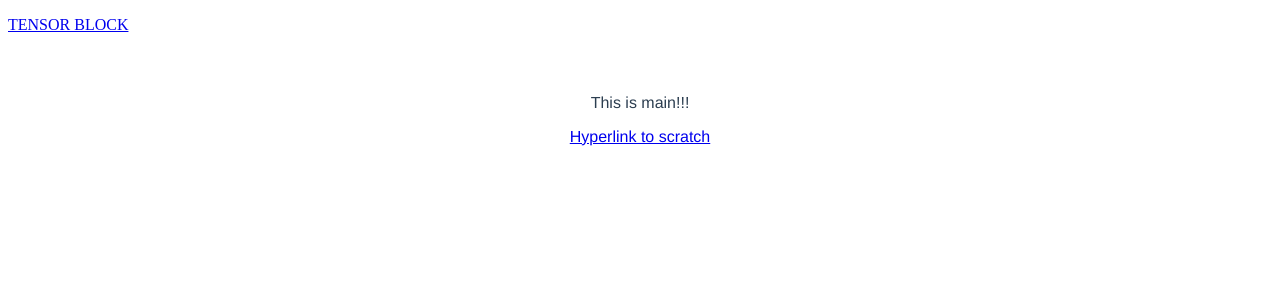
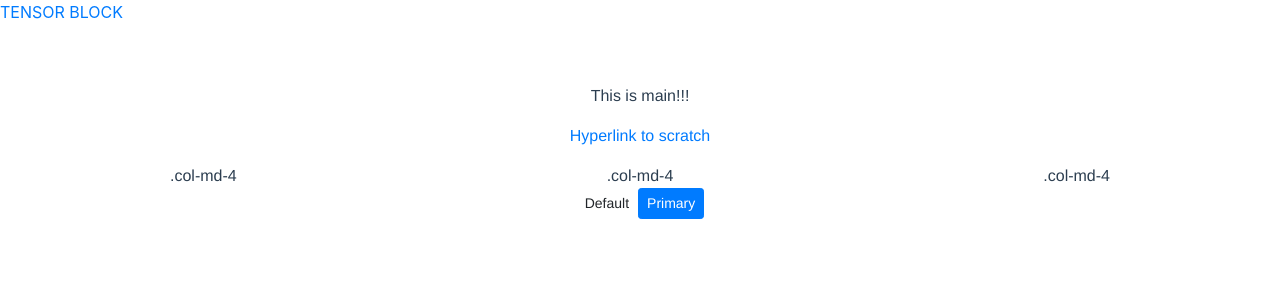
Before and after one commit to yunik1004/BlockTensor, a Vue app in the folder frontend/: page / in a window 1280 px wide. Shown: the top 300 px of the page. Built offline with nearby package versions, Linux system fonts and the light colour scheme.

Commit message:
Add bootstrap module

```diff
--- a/frontend/src/components/Main.vue
+++ b/frontend/src/components/Main.vue
@@ -4,6 +4,13 @@
         <p>
             <router-link :to="{name: 'Scratch'}">Hyperlink to scratch</router-link>
         </p>
+        <div class="row">
+            <div class="col-md-4">.col-md-4</div>
+            <div class="col-md-4">.col-md-4</div>
+            <div class="col-md-4">.col-md-4</div>
+        </div>
+        <button type="button" class="btn btn-sm btn-default">Default</button>
+        <button type="button" class="btn btn-sm btn-primary">Primary</button>
     </div>
 </template>
 
--- a/frontend/src/main.js
+++ b/frontend/src/main.js
@@ -5,6 +5,10 @@ import App from './App'
 import router from './router'
 import axios from 'axios'
 import VueAxios from 'vue-axios'
+// eslint-disable-next-line import/no-webpack-loader-syntax
+import 'expose-loader?$!expose-loader?jQuery!jquery'
+import 'bootstrap'
+import 'bootstrap/dist/css/bootstrap.css'
 
 Vue.config.productionTip = false
 Vue.use(VueAxios, axios)
```
Also changed, not shown: frontend/package.json (+17 -10 lines), 5 other files (tests, documents, lock files or other folders).
